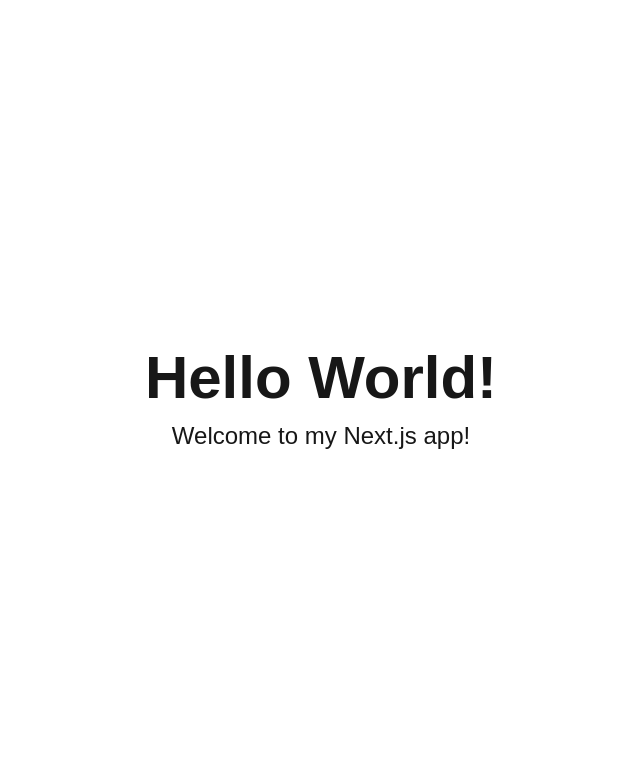
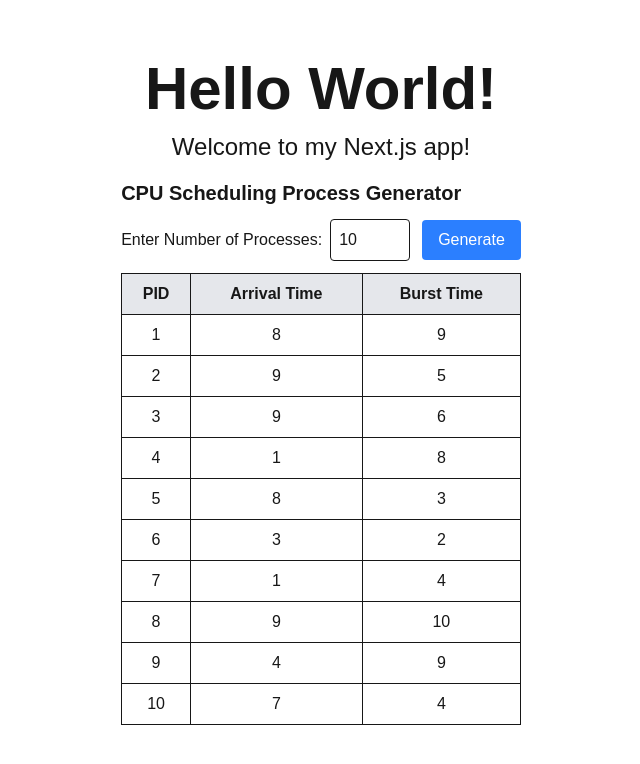
Before and after one commit to damphone/cpuscheduler, a Next.js app: page / in a window 1280 px wide. Shown: the top 764 px of the page, without its empty margins (319-959 px from the left). Built offline with nearby package versions, Linux system fonts and the light colour scheme.

Commit message:
create process table w/ user input

```diff
--- /dev/null
+++ b/components/processtable.js
@@ -0,0 +1,62 @@
+// Purpose: To generate a table of processes with random PID, Arrival Time, and Burst Time.
+
+'use client';
+
+import React, { useState } from "react";
+import { generateProcess } from "../components/randomprocessgen";
+
+
+export default function ProcessTable() {
+    const [numProcesses, setNumProcesses] = useState(10);
+    const [processes, setProcesses] = useState(generateProcess());
+
+    const handleGenerate = () => {
+        setProcesses(generateProcess());
+    };
+
+    return(
+        <div className="p-4">
+            <h2 className="text-xl font-bold mb-3">CPU Scheduling Process Generator</h2>
+
+            {/* User Input for Number of Processes */}
+            <div className="mb-3">
+                <label className="mr-2 font-medium">Enter Number of Processes:</label>
+                <input
+                    type="number"
+                    min="1"
+                    value={numProcesses}
+                    onChange={(e) => setNumProcesses(Number(e.target.value))}
+                    className="border p-2 rounded w-20"
+                />
+                <button
+                    className="ml-3 px-4 py-2 bg-blue-500 text-white rounded"
+                    onClick={handleGenerate}
+                >
+                    Generate
+                </button>
+            </div>
+
+            {/* Process Table */}
+            <table className="w-full border-collapse border border-gray-300">
+                <thead>
+                    <tr className="bg-gray-200">
+                        <th className="border p-2">PID</th>
+                        <th className="border p-2">Arrival Time</th>
+                        <th className="border p-2">Burst Time</th>
+
+                    </tr>
+                </thead>
+                <tbody>
+                    {processes.map((p) => (
+                        <tr key={p.pid} className="text-center">
+                            <td className="border p-2">{p.pid}</td>
+                            <td className="border p-2">{p.arrivalTime}</td>
+                            <td className="border p-2">{p.burstTime}</td>
+
+                        </tr>
+                    ))}
+                </tbody>
+            </table>
+        </div>
+    );
+}
--- a/components/randomprocessgen.js
+++ b/components/randomprocessgen.js
@@ -1,10 +1,10 @@
-export default function generateProcess(){
+export function generateProcess(){
     return (
         Array.from({length: 10}, (_, i) => generateRandomProcess(i + 1))
     )
 }
 
-export default function generateRandomProcess(pid) {
+export function generateRandomProcess(pid) {
     const process = {
         pid,
         arrivalTime: Math.floor(Math.random() * 10),
--- a/src/app/page.js
+++ b/src/app/page.js
@@ -1,12 +1,12 @@
-import Image from "next/image";
-import { useState } from "react";
-
+import React from "react";
+import ProcessTable from "../../components/processtable";
 
 export default function Home() {
   return (
     <div className="flex flex-col items-center justify-center min-h-screen py-2">
       <h1 className="text-6xl font-bold">Hello World!</h1>
       <p className="mt-3 text-2xl">Welcome to my Next.js app!</p>
+      <ProcessTable />
     </div>
   );
 }
```
